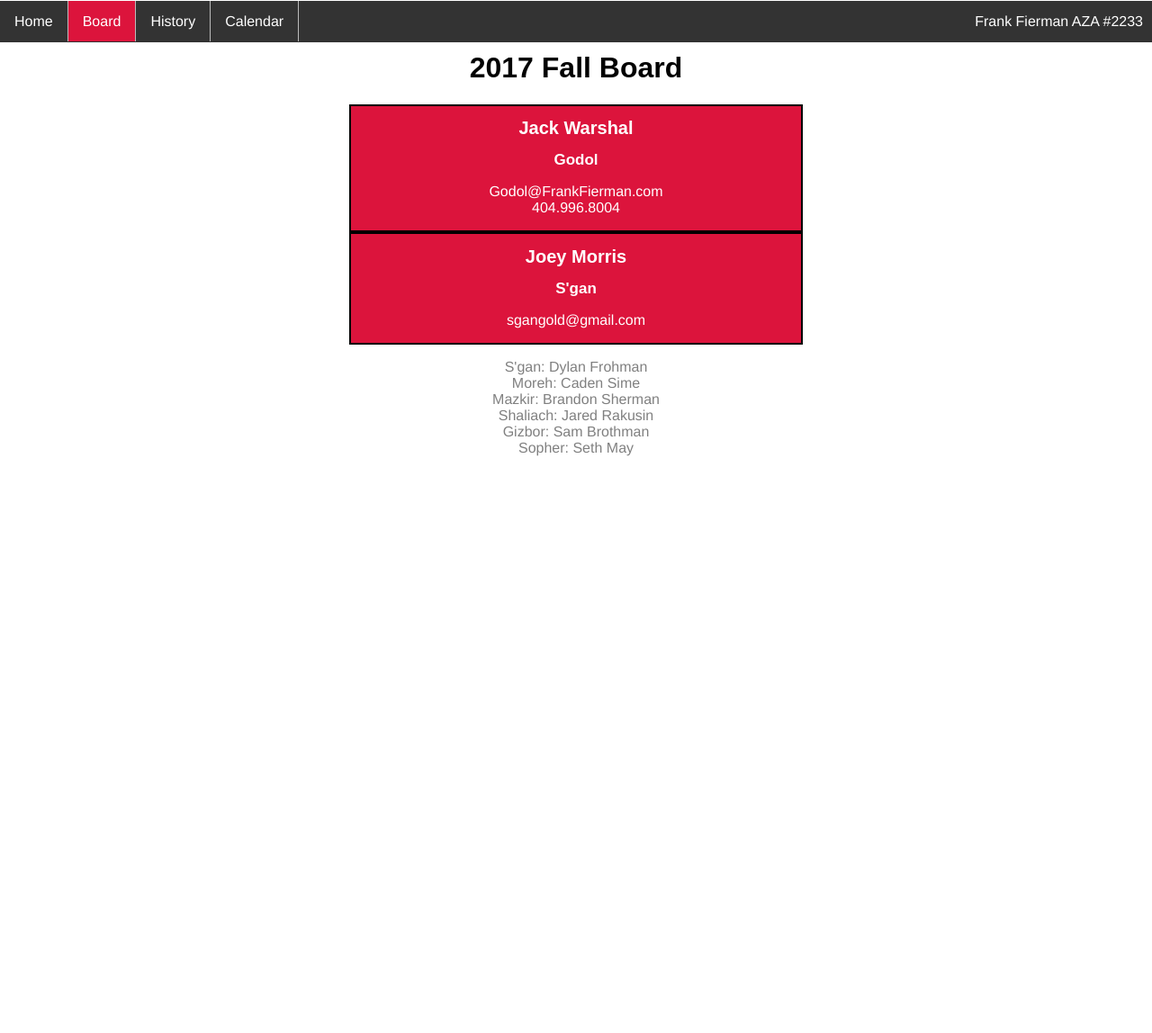
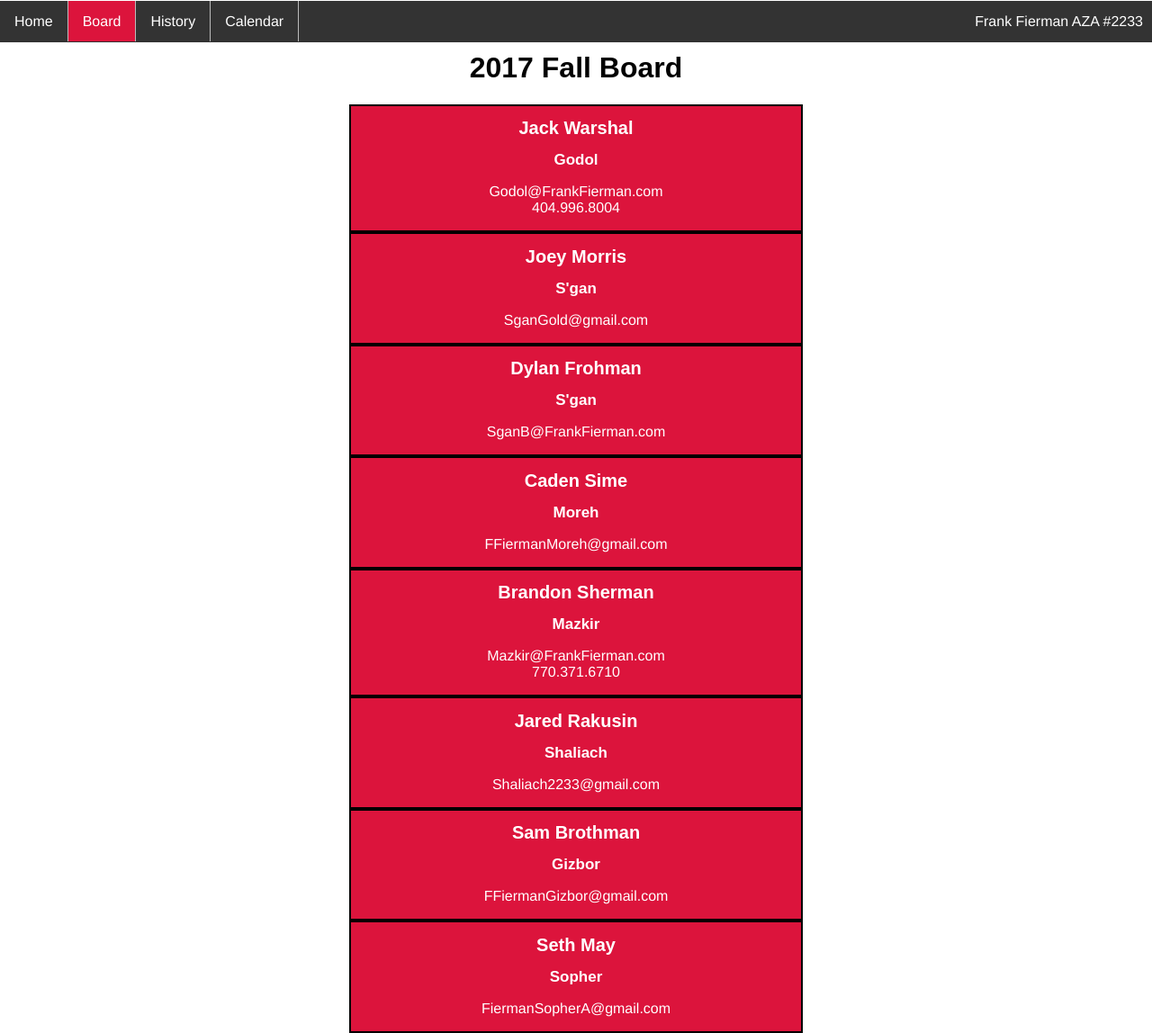
Before and after one commit to fiermanmazkir/fiermanmazkir.github.io, a Jekyll site: the page built from board/index.md, in a window 1280 px wide and 1148 px high. Shown: the whole window at 90% size. Built offline with Jekyll 4.4.1, drawn with Linux system fonts in a browser that asks for light colours; comment, search, counter and statistics services are not loaded.

Commit message:
Update index.md

```diff
--- a/board/index.md
+++ b/board/index.md
@@ -44,16 +44,49 @@ h2.board {
 <div class="board">
          <h1 class="board">Joey Morris</h1>
 	 <h2 class="board">S'gan</h2>
-	 <p class="board">sgangold@gmail.com<br>
+	 <p class="board">SganGold@gmail.com<br>
 	 </p>
 	 </div>
 
-<p>
-         S'gan: Dylan Frohman<br>
-         Moreh: Caden Sime<br>
-         Mazkir: Brandon Sherman<br>
-         Shaliach: Jared Rakusin<br>
-         Gizbor: Sam Brothman<br>
-         Sopher: Seth May
+<div class="board">
+         <h1 class="board">Dylan Frohman</h1>
+	 <h2 class="board">S'gan</h2>
+	 <p class="board">SganB@FrankFierman.com<br>
+	 </p>
+	 </div>
 
-</p>
+<div class="board">
+         <h1 class="board">Caden Sime</h1>
+	 <h2 class="board">Moreh</h2>
+	 <p class="board">FFiermanMoreh@gmail.com<br>
+	 </p>
+	 </div>
+
+<div class="board">
+         <h1 class="board">Brandon Sherman</h1>
+	 <h2 class="board">Mazkir</h2>
+	 <p class="board">Mazkir@FrankFierman.com<br>
+	 770.371.6710
+	 </p>
+	 </div>
+
+<div class="board">
+         <h1 class="board">Jared Rakusin</h1>
+	 <h2 class="board">Shaliach</h2>
+	 <p class="board">Shaliach2233@gmail.com<br>
+	 </p>
+	 </div>
+
+<div class="board">
+         <h1 class="board">Sam Brothman</h1>
+	 <h2 class="board">Gizbor</h2>
+	 <p class="board">FFiermanGizbor@gmail.com<br>
+	 </p>
+	 </div>
+
+<div class="board">
+         <h1 class="board">Seth May</h1>
+	 <h2 class="board">Sopher</h2>
+	 <p class="board">FiermanSopherA@gmail.com<br>
+	 </p>
+	 </div>
```
